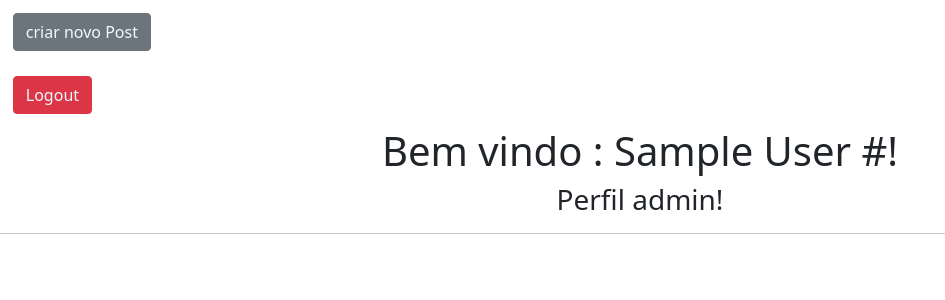
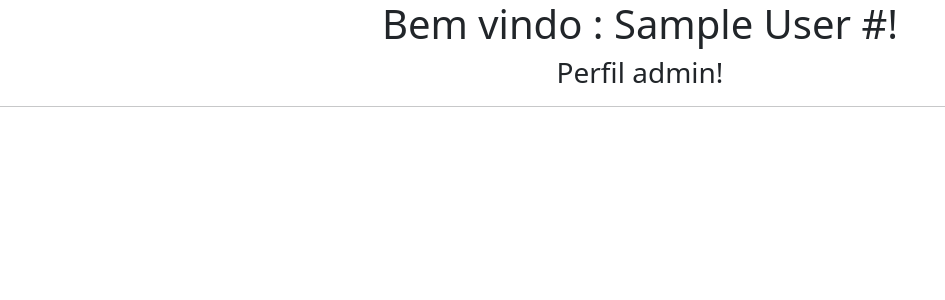
Before and after one commit to hidelgionovela/eventosCulturais, a PHP site: template site/views/eventos.php in a window 1280 px wide. Shown: the top 300 px of the page, without its empty margins (0-945 px from the left). Run offline with PHP 8.4, Linux system fonts and the light colour scheme; the template is opened without the code that fills it, so the values that code supplies are empty; the visitor is signed in with stand-in values (Sample User, id 1); a stand-in replaces the project's code that opens the database connection.

Commit message:
Update eventos.php

```diff
--- a/site/views/eventos.php
+++ b/site/views/eventos.php
@@ -22,8 +22,8 @@ ob_start();
 </head>
 
 <body>
-    <label style="margin:1%;" type="button" class="btn btn-secondary"><a href="CriarPost.php" style="color:aliceblue; text-decoration:none">criar novo Post</a></label><br>
-    <label style="margin:1%;" type="button" class="btn btn-danger"><a href="sair.php" style="color:aliceblue; text-decoration:none">Logout</a></label><br>
+    <!-- <label style="margin:1%;" type="button" class="btn btn-secondary"><a href="CriarPost.php" style="color:aliceblue; text-decoration:none">criar novo Post</a></label><br>
+    <label style="margin:1%;" type="button" class="btn btn-danger"><a href="sair.php" style="color:aliceblue; text-decoration:none">Logout</a></label><br> -->
 
     <center>
         <h1>Bem vindo : <?php echo $_SESSION['nome'] . " #"?>!</h1>
```
